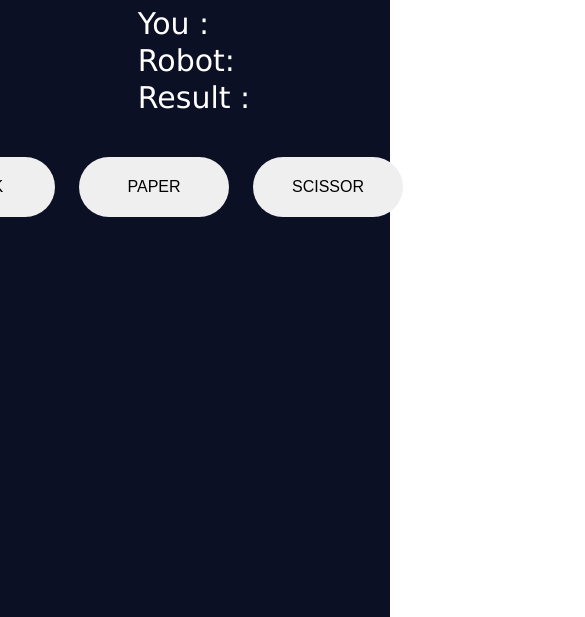
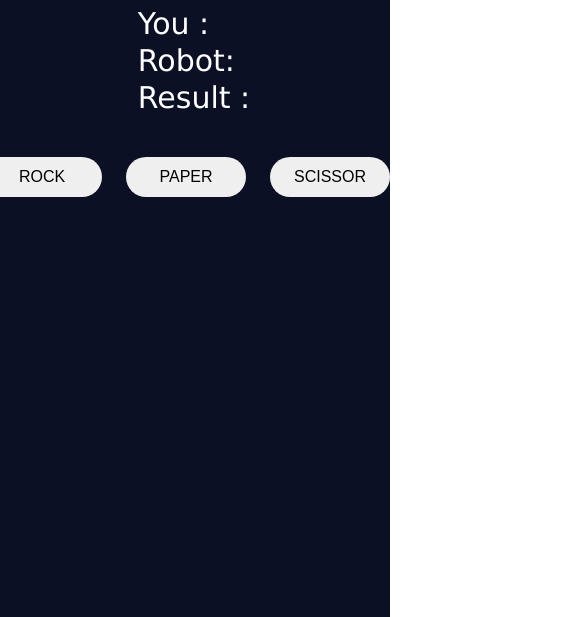
Before and after one commit to tahsinzidane/simple-game, a plain HTML site: page index.html in a window 390 px wide. Shown: the part 227-844 px from the top of the page, 585 px wide, since content can reach past the window. Drawn offline with Linux system fonts and the light colour scheme.

Commit message:
responsive css

```diff
--- a/assets/styles/style.css
+++ b/assets/styles/style.css
@@ -16,7 +16,7 @@ body {
   text-transform: capitalize;
 }
 
-h1{
+h1 {
   position: relative;
   left: 15%;
   font-family: 'Trebuchet MS', 'Lucida Sans Unicode', 'Lucida Grande', 'Lucida Sans', Arial, sans-serif;
@@ -39,14 +39,16 @@ button {
   margin: 10px 10px;
   border-radius: 50px;
   position: relative;
-  top: 50px;;
+  top: 50px;
+  ;
   border: none;
   overflow: hidden;
   cursor: pointer;
-  font-size: 16px;;
+  font-size: 16px;
+  ;
 }
 
-button:hover{
+button:hover {
   background-color: rgb(24, 52, 66);
   color: white;
 }
@@ -65,6 +67,28 @@ button:hover{
 
 }
 
-.secondTd{
+.secondTd {
   background-color: red;
 }
+
+
+
+
+/* responsive css */
+@media screen and (max-width: 480px) {
+
+
+
+  button {
+    height: 40px;
+    width: 120px;
+    left: 77px;
+    ;
+  }
+
+  h1 {
+    left: 20%;
+  }
+
+
+}
```
